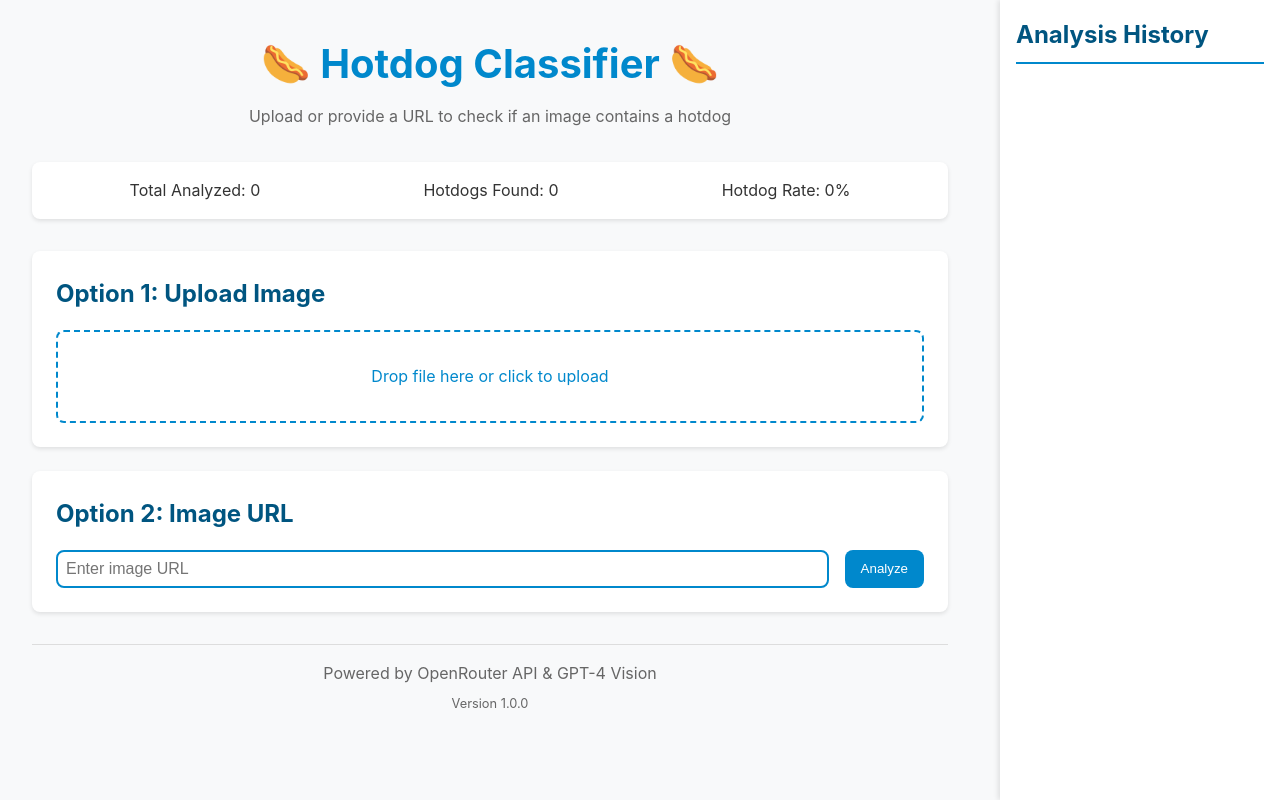
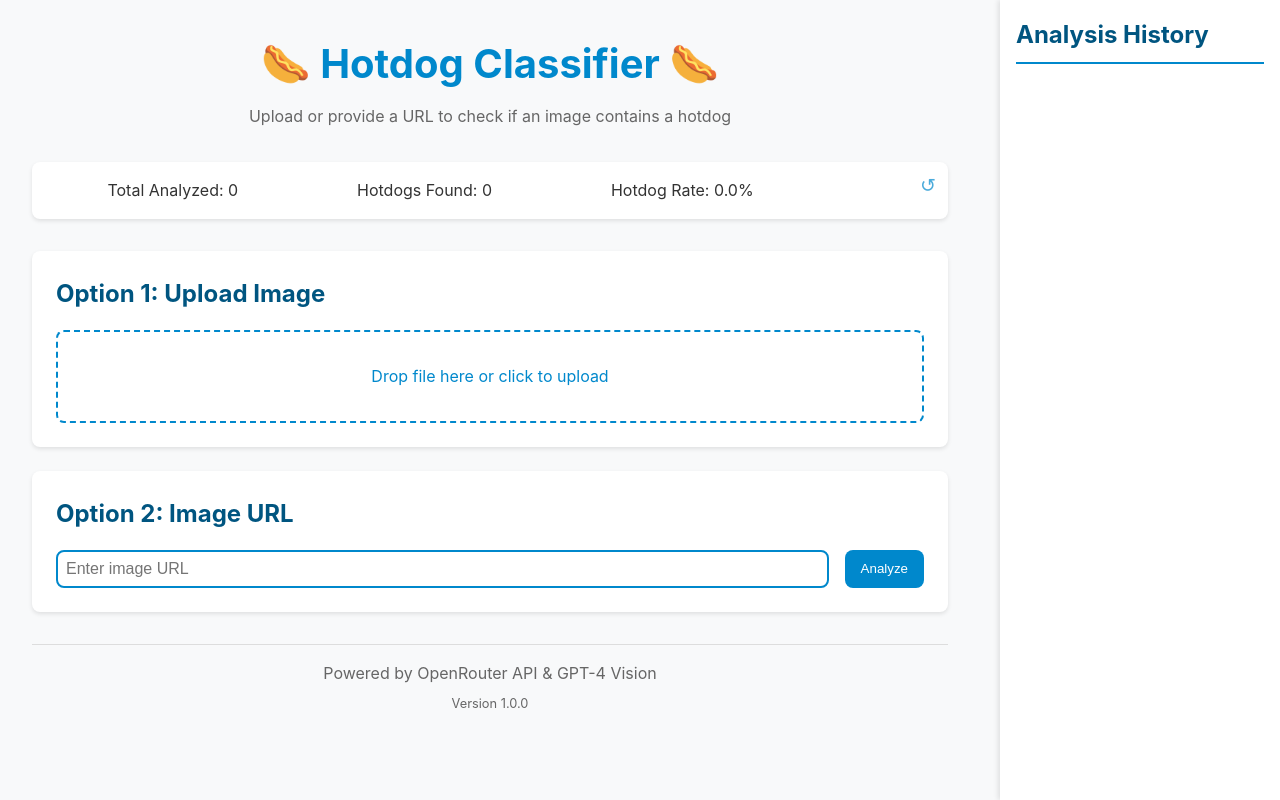
Before and after one commit to MLeys/hotdog_classifier, a Flask app: page / in a window 1280 px wide. Run offline with Flask 3, Linux system fonts and the light colour scheme.

Commit message:
Fixed stats

```diff
--- a/src/config.py
+++ b/src/config.py
@@ -39,6 +39,7 @@ UPLOAD_FOLDER = os.getenv('UPLOAD_FOLDER', str(BASE_DIR / 'uploads'))
 
 # Set maximum content length (10MB default)
 DEFAULT_MAX_CONTENT_LENGTH = 10 * 1024 * 1024  # 10MB in bytes
+
 try:
     MAX_CONTENT_LENGTH = int(os.getenv('MAX_IMAGE_SIZE', DEFAULT_MAX_CONTENT_LENGTH))
 except (TypeError, ValueError):
--- a/static/css/style.css
+++ b/static/css/style.css
@@ -283,6 +283,31 @@ footer {
     display: none !important;
 }
 
+/* Add these styles to your existing stats section styles */
+.reset-button {
+    position: absolute;
+    top: 0.5rem;
+    right: 0.5rem;
+    background: none;
+    border: none;
+    font-size: 1.2rem;
+    cursor: pointer;
+    padding: 0.25rem;
+    color: var(--primary-color);
+    opacity: 0.7;
+    transition: opacity 0.3s ease;
+}
+
+.reset-button:hover {
+    opacity: 1;
+}
+
+/* Make sure your stats-section has position: relative */
+.stats-section {
+    position: relative;
+    /* ... rest of your existing stats-section styles ... */
+}
+
 /* Responsive Design */
 @media (min-width: 769px) {
     /* Desktop and tablet layouts */
--- a/static/js/main.js
+++ b/static/js/main.js
@@ -25,41 +25,60 @@ document.addEventListener('DOMContentLoaded', () => {
     const hotdogCount = document.getElementById('hotdog-count');
     const hotdogRate = document.getElementById('hotdog-rate');
     const historyList = document.getElementById('history-list');
+    const resetStatsButton = document.getElementById('reset-stats');
 
     // State Management
-    let stats = JSON.parse(localStorage.getItem('hotdogStats')) || {
+    let history = JSON.parse(localStorage.getItem('hotdogHistory')) || [];
+    let stats = {
         total: 0,
         hotdogs: 0
     };
-    let history = JSON.parse(localStorage.getItem('hotdogHistory')) || [];
 
     /**
-     * Update statistics display and save to localStorage
+     * Calculate and update statistics based on history
      */
-    function updateStats() {
+    function calculateStats() {
+        stats.total = history.length;
+        stats.hotdogs = history.filter(item => item.isHotdog).length;
+
+        // Update display
         totalCount.textContent = stats.total;
         hotdogCount.textContent = stats.hotdogs;
-        const rate = stats.total ? ((stats.hotdogs / stats.total) * 100).toFixed(1) : 0;
+        const rate = stats.total ? ((stats.hotdogs / stats.total) * 100).toFixed(1) : '0.0';
         hotdogRate.textContent = `${rate}%`;
-        localStorage.setItem('hotdogStats', JSON.stringify(stats));
     }
 
     /**
-     * Add new item to history and update display
+     * Add new item to history and update stats
      * @param {string} imageUrl URL or data URL of the image
-     * @param {string} result Classification result
+     * @param {string} result Classification result text
      */
     function addToHistory(imageUrl, result) {
+        const isHotdog = result.includes('Hotdog!');
         const item = {
             imageUrl,
             result,
+            isHotdog,
             timestamp: new Date().toLocaleString()
         };
 
         history.unshift(item);
         if (history.length > 50) history.pop(); // Keep last 50 items
+
+        // Save to localStorage and update display
         localStorage.setItem('hotdogHistory', JSON.stringify(history));
         updateHistoryDisplay();
+        calculateStats();
+    }
+
+    /**
+     * Reset history and stats
+     */
+    function resetStats() {
+        history = [];
+        localStorage.setItem('hotdogHistory', JSON.stringify(history));
+        updateHistoryDisplay();
+        calculateStats();
     }
 
     /**
@@ -73,7 +92,7 @@ document.addEventListener('DOMContentLoaded', () => {
                 </div>
                 <div class="content">
                     <div class="result" style="color: ${
-                        item.result.includes('Hotdog') ?
+                        item.isHotdog ?
                         'var(--success-color)' : 'var(--error-color)'
                     }">
                         ${item.result}
@@ -106,10 +125,8 @@ document.addEventListener('DOMContentLoaded', () => {
         errorText.textContent = message + details;
         errorSection.classList.remove('hidden');
 
-        // Scroll error into view
         errorSection.scrollIntoView({ behavior: 'smooth', block: 'nearest' });
 
-        // Auto-hide after 8 seconds
         setTimeout(() => {
             errorSection.classList.add('hidden');
         }, 8000);
@@ -152,16 +169,13 @@ document.addEventListener('DOMContentLoaded', () => {
                 return null;
             }
 
-            // Display the URL being tried
             urlDisplay.textContent = `Processing: ${url}`;
             urlDisplay.classList.remove('hidden');
 
-            // For Bing image URLs, use as is
             if (url.includes('bing.com/th/id/')) {
                 return url;
             }
 
-            // For other URLs, check and handle image extensions
             let cleanUrl = url.split('?')[0].split('#')[0];
             const hasImageExt = /\.(jpg|jpeg|png|gif|webp)$/i.test(cleanUrl);
 
@@ -178,27 +192,6 @@ document.addEventListener('DOMContentLoaded', () => {
     }
 
     /**
-     * Handle API response
-     * @param {Response} response - Fetch API response
-     * @returns {Promise} - Parsed response
-     */
-    async function handleResponse(response) {
-        const data = await response.json();
-
-        if (!response.ok) {
-            console.error('API Error:', {
-                status: response.status,
-                statusText: response.statusText,
-                data: data
-            });
-
-            throw new Error(data.error || 'Classification failed');
-        }
-
-        return data;
-    }
-
-    /**
      * Classify image and handle response
      * @param {FormData} formData Form data containing file or URL
      */
@@ -212,7 +205,12 @@ document.addEventListener('DOMContentLoaded', () => {
                 body: formData
             });
 
-            const data = await handleResponse(response);
+            if (!response.ok) {
+                const data = await response.json();
+                throw new Error(data.error || 'Classification failed');
+            }
+
+            const data = await response.json();
 
             loadingSection.classList.add('hidden');
             resultSection.classList.remove('hidden');
@@ -220,14 +218,6 @@ document.addEventListener('DOMContentLoaded', () => {
             resultText.style.color = data.result.includes('Hotdog') ?
                 'var(--success-color)' : 'var(--error-color)';
 
-            // Update statistics
-            stats.total++;
-            if (data.result.includes('Hotdog')) {
-                stats.hotdogs++;
-            }
-            updateStats();
-
-            // Add to history
             addToHistory(previewImage.src, data.result);
 
         } catch (error) {
@@ -277,13 +267,10 @@ document.addEventListener('DOMContentLoaded', () => {
         }
 
         try {
-            // Try to load the image first
             const imgPromise = new Promise((resolve, reject) => {
                 const testImg = new Image();
                 testImg.onload = () => resolve(formattedUrl);
                 testImg.onerror = () => reject('Failed to load image');
-
-                // Add crossOrigin attribute to handle CORS
                 testImg.crossOrigin = "anonymous";
                 testImg.src = formattedUrl;
             });
@@ -291,11 +278,9 @@ document.addEventListener('DOMContentLoaded', () => {
             loadingSection.classList.remove('hidden');
             await imgPromise;
 
-            // Convert image to base64 if it's a direct URL
             const formData = new FormData();
 
             try {
-                // Try to convert to base64 first
                 const response = await fetch(formattedUrl);
                 const blob = await response.blob();
                 const reader = new FileReader();
@@ -310,7 +295,6 @@ document.addEventListener('DOMContentLoaded', () => {
 
                 formData.append('base64', base64Data);
             } catch (error) {
-                // Fallback to direct URL if base64 conversion fails
                 formData.append('url', formattedUrl);
             }
 
@@ -324,7 +308,7 @@ document.addEventListener('DOMContentLoaded', () => {
         }
     }
 
-    // Event Listeners - File Upload
+    // Event Listeners
     fileInput.addEventListener('change', (e) => {
         if (fileInput.files.length) {
             handleFile(fileInput.files[0]);
@@ -332,6 +316,7 @@ document.addEventListener('DOMContentLoaded', () => {
     });
 
     dropZone.addEventListener('click', () => fileInput.click());
+
     dropZone.addEventListener('dragover', (e) => {
         e.preventDefault();
         dropZone.style.borderStyle = 'solid';
@@ -352,7 +337,6 @@ document.addEventListener('DOMContentLoaded', () => {
         }
     });
 
-    // Event Listener - URL Form
     urlForm.addEventListener('submit', async (e) => {
         e.preventDefault();
         const url = urlInput.value.trim();
@@ -360,10 +344,16 @@ document.addEventListener('DOMContentLoaded', () => {
         if (!url) return;
 
         await handleUrl(url);
-        urlInput.value = ''; // Clear input after submission
+        urlInput.value = '';
+    });
+
+    resetStatsButton?.addEventListener('click', () => {
+        if (confirm('Are you sure you want to reset history and statistics?')) {
+            resetStats();
+        }
     });
 
     // Initialize
-    updateStats();
     updateHistoryDisplay();
+    calculateStats();
 });
--- a/templates/index.html
+++ b/templates/index.html
@@ -16,6 +16,7 @@
         <main>
             <!-- Stats Section -->
             <div class="stats-section">
+
                 <div class="stat-item">
                     <span>Total Analyzed:</span>
                     <span id="total-count">0</span>
@@ -27,7 +28,11 @@
                 <div class="stat-item">
                     <span>Hotdog Rate:</span>
                     <span id="hotdog-rate">0%</span>
+                </div><div>
+                                    <!-- Add the reset button to your existing stats section -->
+                <button id="reset-stats" class="reset-button" title="Reset Statistics">↺</button>
                 </div>
+
             </div>
 
             <!-- File Upload Section -->
```
